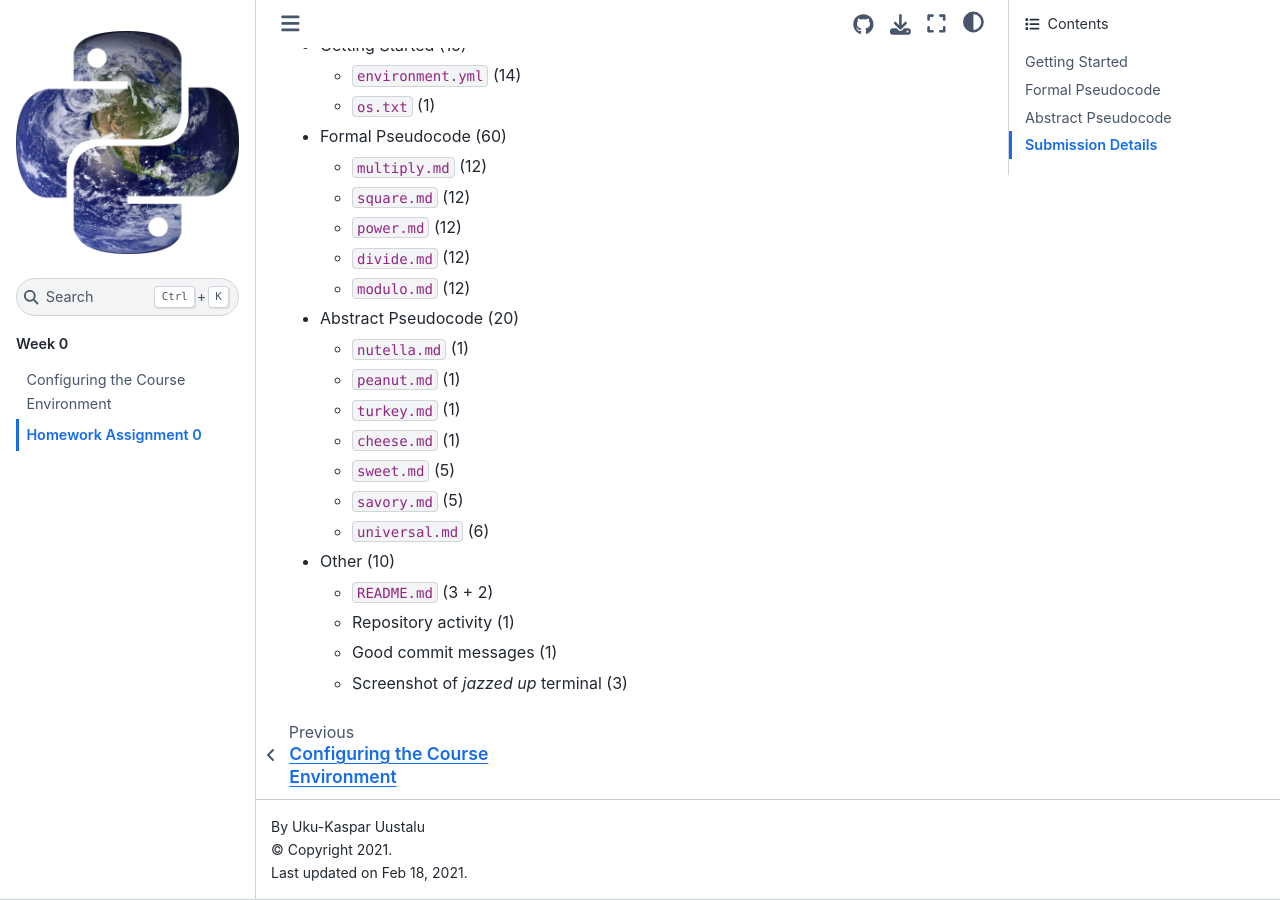
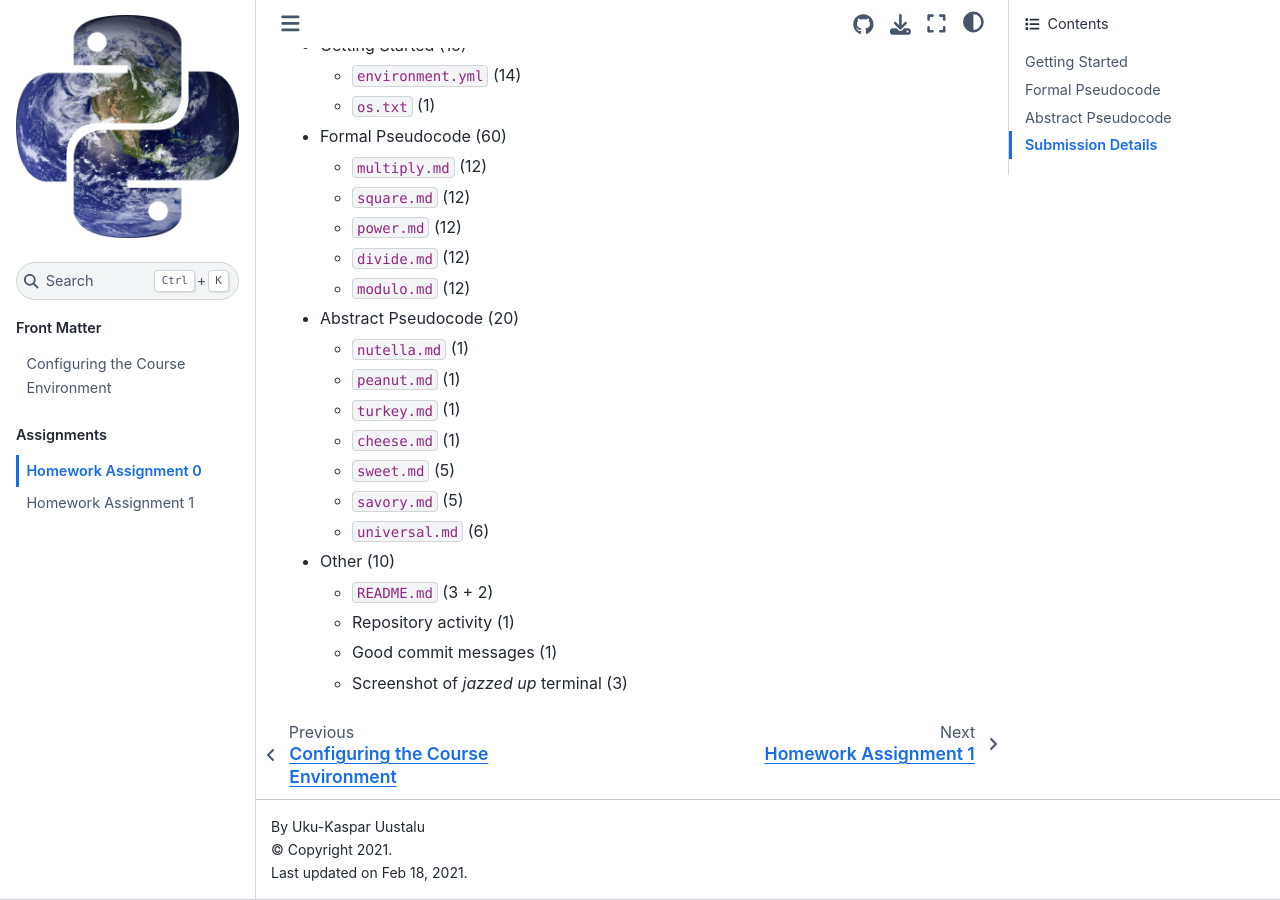
Before and after one commit to uep239/uep239.github.io, a Jupyter Book: the page built from source/assignments/hw00.md, in a window 1280 px wide and 900 px high, scrolled down 7171 px. Built offline with Jupyter Book 1.0.4 settings and Sphinx 7.4.7 and the Sphinx Book theme 1.1.4, drawn with Linux system fonts in a browser that asks for light colours.

Commit message:
temporary menu change

```diff
--- a/source/_toc.yml
+++ b/source/_toc.yml
@@ -1,6 +1,10 @@
 - file: index
 
-- part: Week 0
+- part: Front Matter
   chapters:
   - file: wk00/setup
+
+- part: Assignments
+  chapters:
   - file: assignments/hw00
+  - file: assignments/hw01
```
